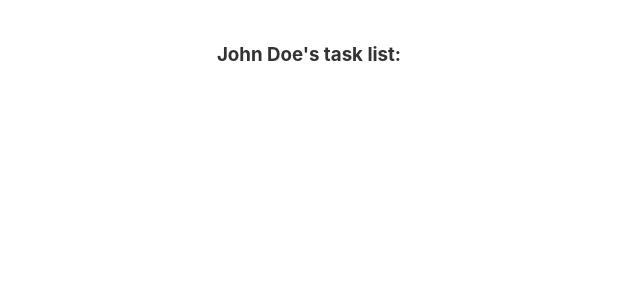
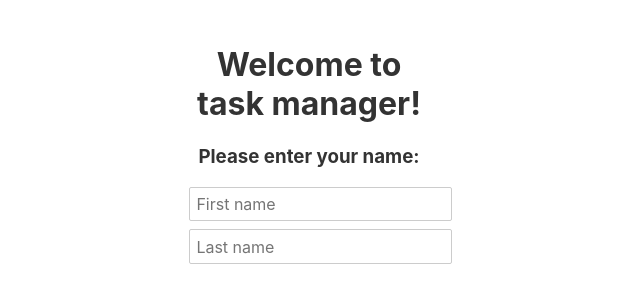
Before and after one commit to MalinavyBusel/SvelteToDoList, a Svelte app: page / in a window 1280 px wide. Shown: the top 300 px of the page, without its empty margins (331-971 px from the left). Built offline with nearby package versions, Linux system fonts and the light colour scheme.

Commit message:
added the component for todolist and two conditions(logged in and not)

```diff
--- a/src/App.svelte
+++ b/src/App.svelte
@@ -1,14 +1,29 @@
 <script>
 	import ToDoInputForm from "./ToDoInputForm.svelte";
+	import ToDoList from "./ToDoList.svelte";
+	let nameEntered = false
 
-	let firstName = "John"
-	let lastName = "Doe"
+	let firstName = ""
+	let lastName = ""
 
 	$: fullname = firstName + " " + lastName
 </script>
 
 <main>
+{#if nameEntered}
+	<h1>Welcome to task manager, {fullname}</h1>
 	<ToDoInputForm userName={fullname}/>
+	<ToDoList />
+{:else}
+	<h1>Welcome to task manager!</h1>
+	<h3>Please enter your name:</h3>
+	<div>
+		<input bind:value={firstName} type="text" placeholder="First name" required>
+	</div>
+	<div>
+		<input bind:value={lastName} type="text" placeholder="Last name" required>
+	</div>
+{/if}
 </main>
 
 <style>
--- /dev/null
+++ b/src/ToDoList.svelte
@@ -0,0 +1,6 @@
+<script>
+
+
+</script>
+
+<h1>ToDoList Component</h1>
```
